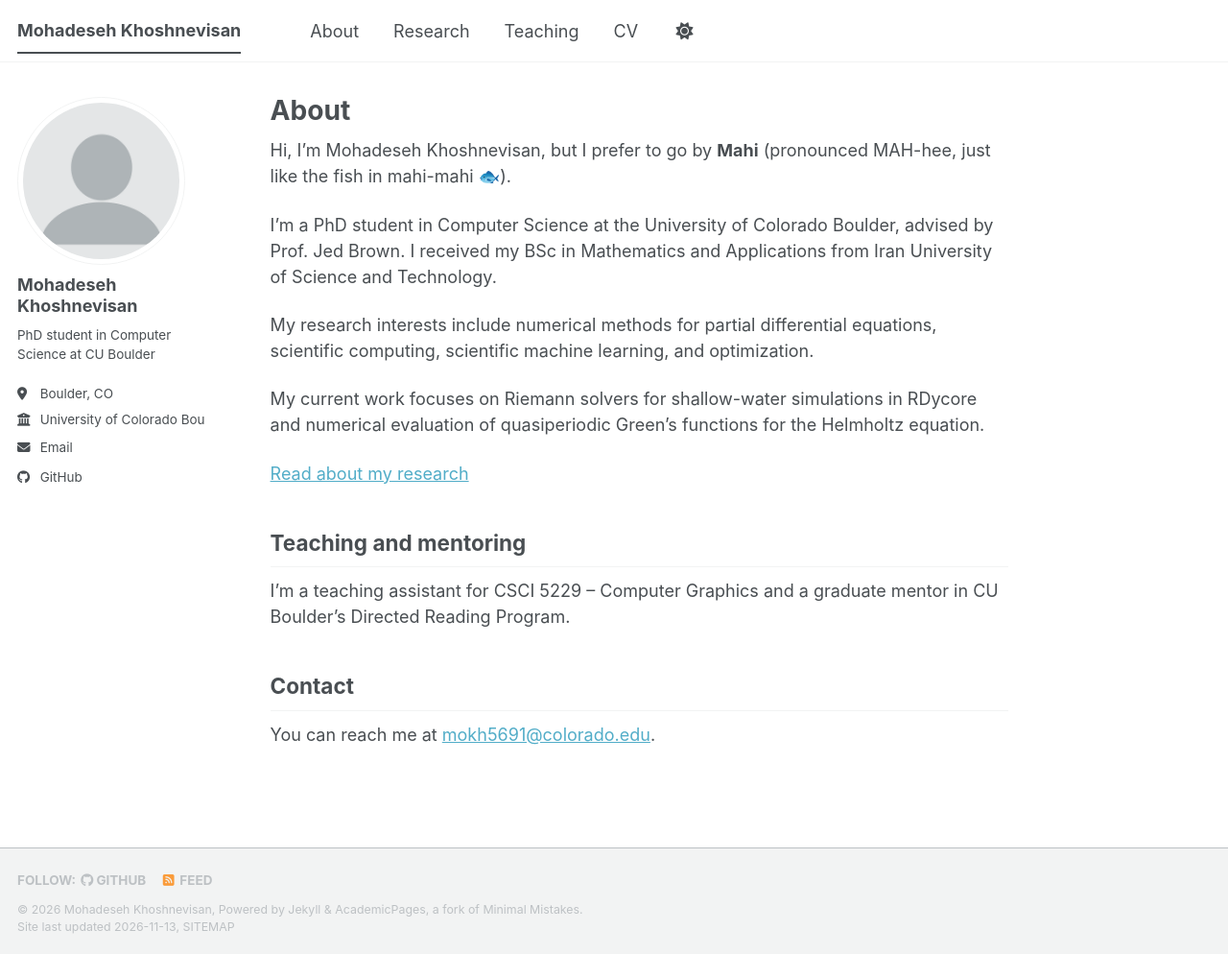
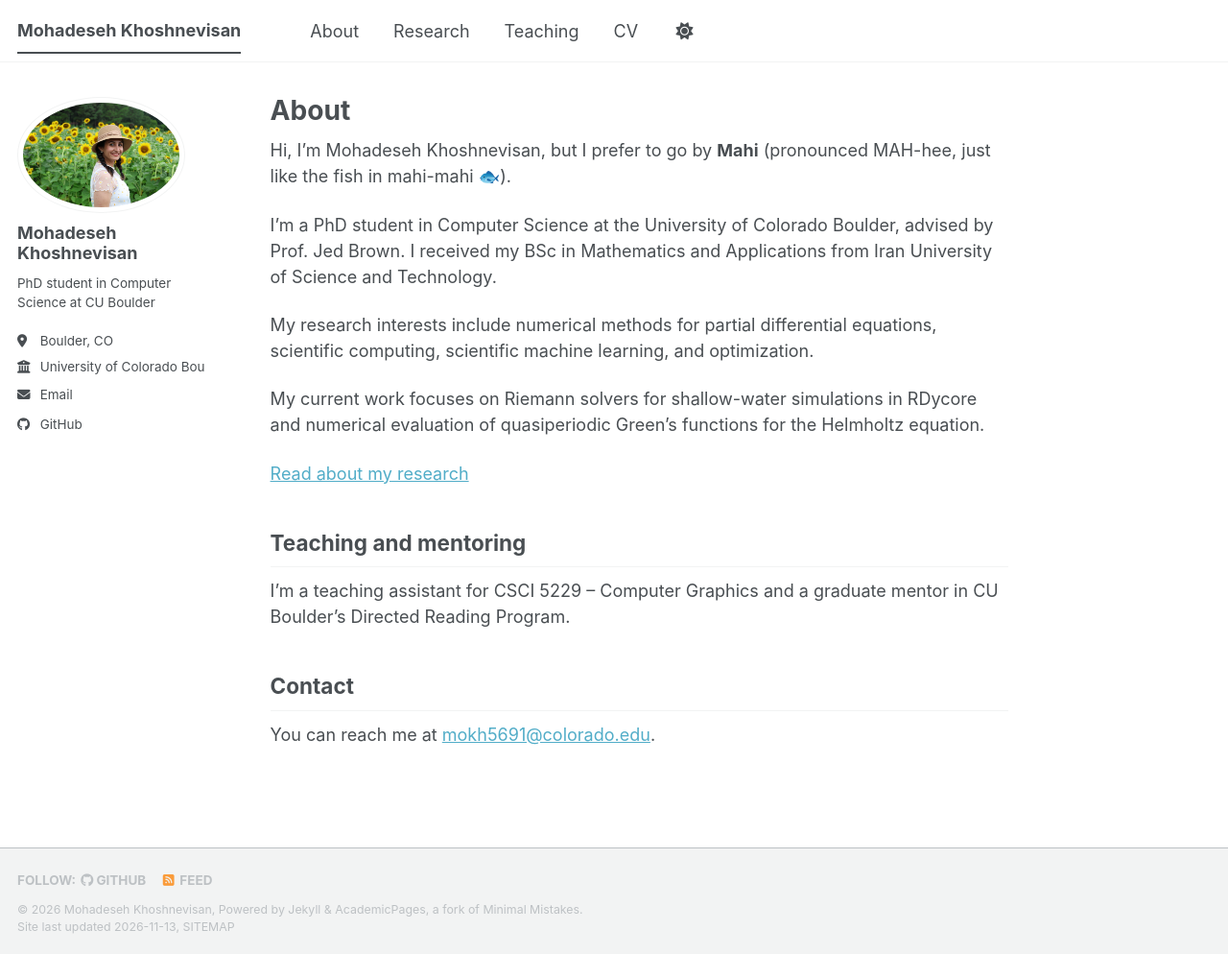
Before and after one commit to mohadesekhoshnevisan99/mohadesekhoshnevisan99.github.io, a Jekyll site: the page built from _pages/about.md, in a window 1280 px wide and 994 px high. Shown: the whole window at 96% size. Built offline with Jekyll 4.4.1, drawn with Linux system fonts in a browser that asks for light colours; a script bundle is joined from its source files by our own code; a style sheet for code colours, icons or effects is not loaded.

Commit message:
Update author avatar image to Mahi.jpg

```diff
--- a/_config.yml
+++ b/_config.yml
@@ -23,7 +23,7 @@ repository               : "mohadesekhoshnevisan99/mohadesekhoshnevisan99.github
 #               Additional customization can be done by editing /_includes/author-profile.html
 author:
   # Biographic information
-  avatar           : "profile.png"
+  avatar           : "Mahi.jpg"
   name             : "Mohadeseh Khoshnevisan"
   pronouns         : # example: "she/her"
   bio              : "PhD student in Computer Science at CU Boulder"
```
